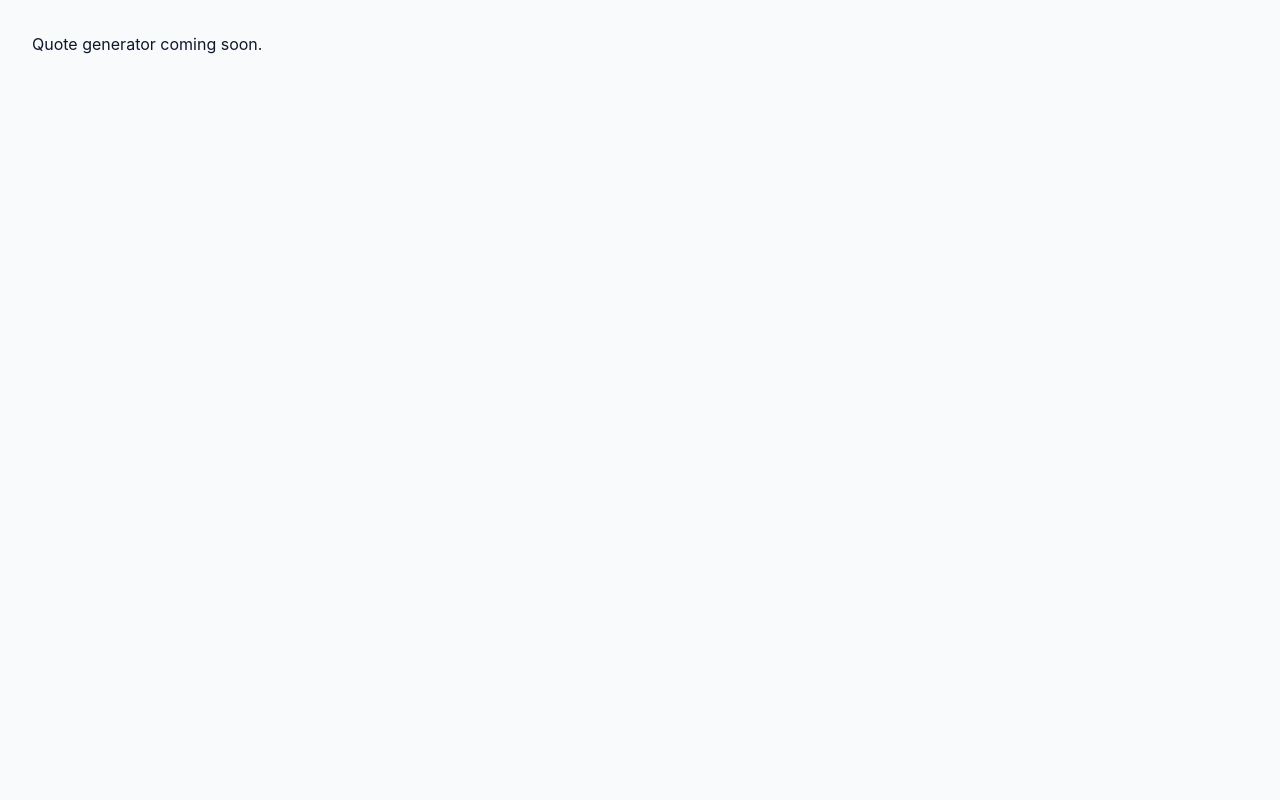
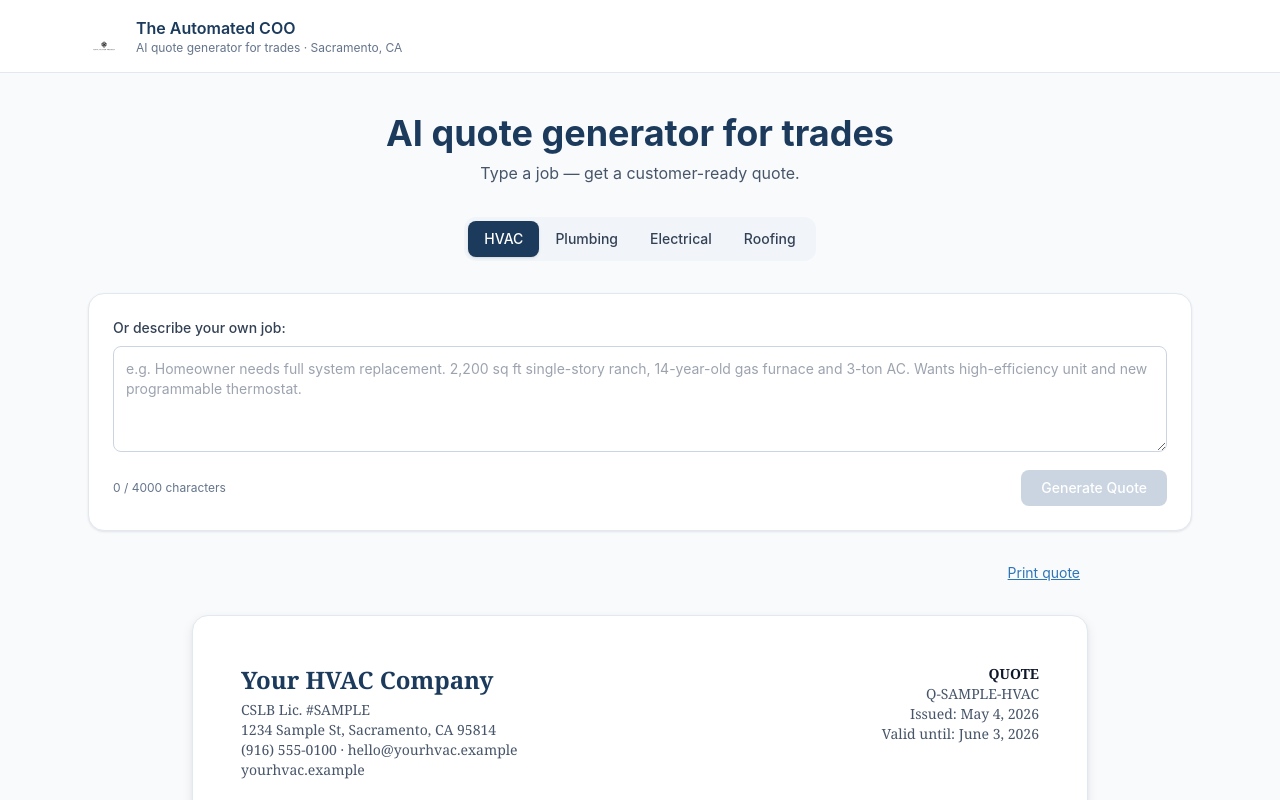
Before and after one commit to soul2fade/automated-quotes-demo, a React (Vite) app: page / in a window 1280 px wide. Shown: the top 800 px of the page. Built offline with nearby package versions, Linux system fonts and the light colour scheme.

Commit message:
Wire App.tsx with state, streaming, trade switching, and error fallback

```diff
--- a/src/App.tsx
+++ b/src/App.tsx
@@ -1,7 +1,88 @@
+import { useState } from 'react';
+import { Header } from './components/Header';
+import { TradeToggle } from './components/TradeToggle';
+import { JobInput } from './components/JobInput';
+import { QuoteDocument } from './components/QuoteDocument';
+import { PrintButton } from './components/PrintButton';
+import { CtaBanner } from './components/CtaBanner';
+import { Toast } from './components/Toast';
+import { cannedQuotes } from './data/canned-quotes';
+import type { Quote, Trade } from './types';
+import { streamQuote } from './lib/streaming';
+
 export default function App() {
+  const [trade, setTrade] = useState<Trade>('hvac');
+  const [quote, setQuote] = useState<Partial<Quote>>(cannedQuotes.hvac);
+  const [isGenerating, setIsGenerating] = useState(false);
+  const [toast, setToast] = useState<string | null>(null);
+  const [abortController, setAbortController] = useState<AbortController | null>(null);
+
+  const switchTrade = (t: Trade) => {
+    abortController?.abort();
+    setAbortController(null);
+    setIsGenerating(false);
+    setTrade(t);
+    setQuote(cannedQuotes[t]);
+  };
+
+  const generate = async (description: string) => {
+    abortController?.abort();
+    const ctrl = new AbortController();
+    setAbortController(ctrl);
+    setIsGenerating(true);
+    setQuote({ ...cannedQuotes[trade], lineItems: [], summary: '', subtotal: undefined, tax: undefined, total: undefined });
+
+    try {
+      for await (const partial of streamQuote(trade, description, ctrl.signal)) {
+        if (partial.error) throw new Error(partial.error);
+        setQuote((prev) => ({
+          ...cannedQuotes[trade],
+          ...prev,
+          ...partial,
+          contractor: cannedQuotes[trade].contractor,
+        }));
+      }
+    } catch (err) {
+      if ((err as Error).name === 'AbortError') return;
+      console.error(err);
+      setToast("Couldn't generate live — showing the sample instead. Try again?");
+      setQuote(cannedQuotes[trade]);
+    } finally {
+      setIsGenerating(false);
+      setAbortController(null);
+    }
+  };
+
   return (
-    <div className="min-h-screen bg-slate-50 text-slate-900">
-      <p className="p-8">Quote generator coming soon.</p>
+    <div className="min-h-screen bg-slate-50 text-slate-900 font-sans">
+      <Header />
+
+      <main className="max-w-6xl mx-auto px-6 py-10 space-y-8">
+        <div className="text-center no-print">
+          <h1 className="text-3xl md:text-4xl font-bold text-brand-navy">AI quote generator for trades</h1>
+          <p className="text-slate-600 mt-2">Type a job — get a customer-ready quote.</p>
+        </div>
+
+        <div className="flex justify-center no-print">
+          <TradeToggle selected={trade} onChange={switchTrade} />
+        </div>
+
+        <JobInput trade={trade} onGenerate={generate} isGenerating={isGenerating} />
+
+        <div className="flex justify-end max-w-4xl mx-auto px-2 no-print">
+          <PrintButton />
+        </div>
+
+        <QuoteDocument quote={quote} />
+
+        <CtaBanner />
+
+        <footer className="no-print text-center text-xs text-slate-400 py-6">
+          Generated by <a href="https://automated-coo-demo.netlify.app" className="underline">The Automated COO</a>
+        </footer>
+      </main>
+
+      {toast && <Toast message={toast} onDismiss={() => setToast(null)} />}
     </div>
   );
 }
```
